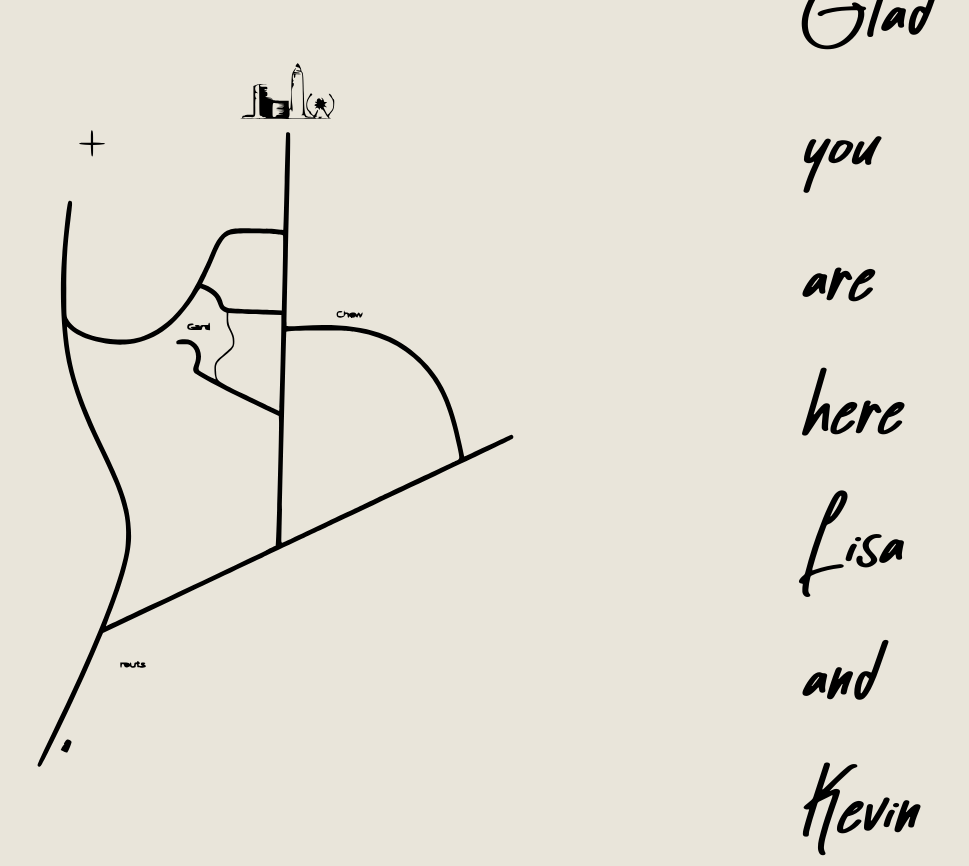
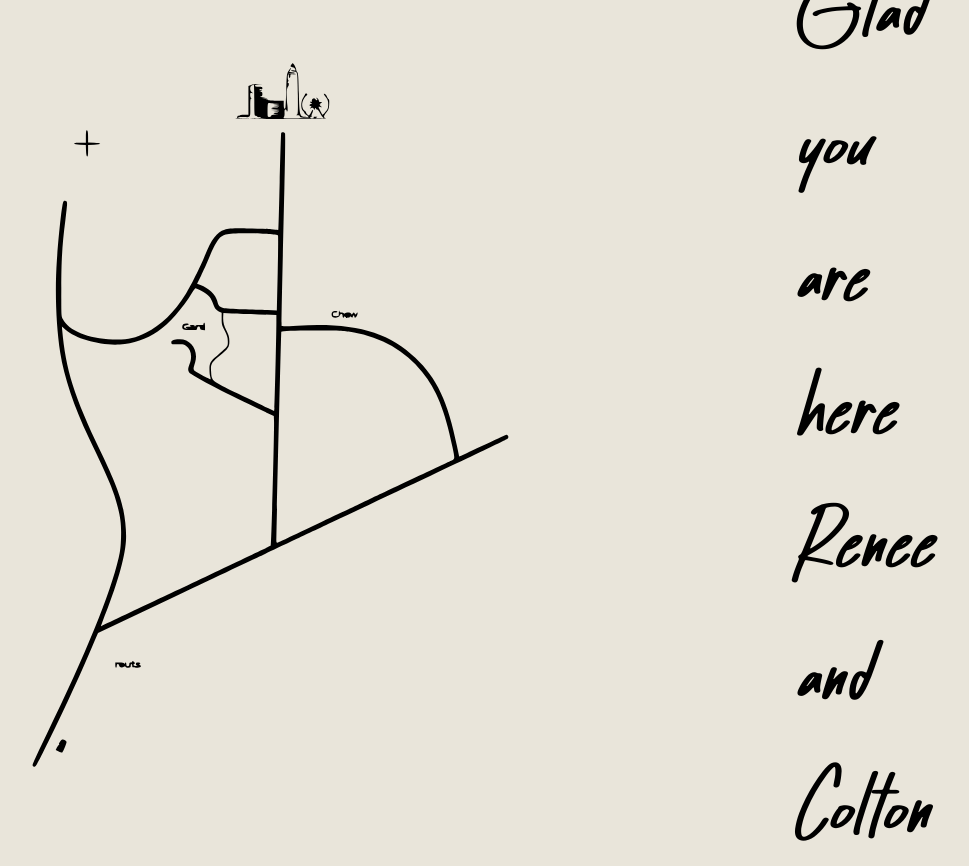
Before and after one commit to dnyiskn/s127, a plain HTML site: page index.html in a window 1280 px wide. Shown: the whole page, without its empty margins (243-1212 px from the left). Drawn offline with Linux system fonts and the light colour scheme.

Commit message:
changed guest name

```diff
--- a/index.html
+++ b/index.html
@@ -6,7 +6,7 @@
   <body>
     <div class="container">
         <img class="image" src="S127image.svg"/>
-        <p class="text">Glad you are here Lisa and Kevin</p>
+        <p class="text">Glad you are here Renee and Colton</p>
       </div>
   </body>
 </html>
```
